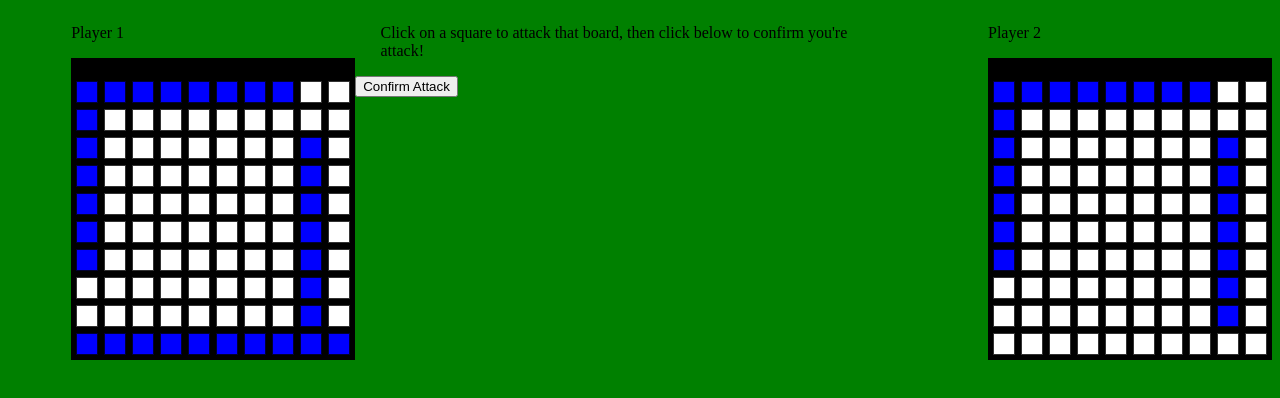
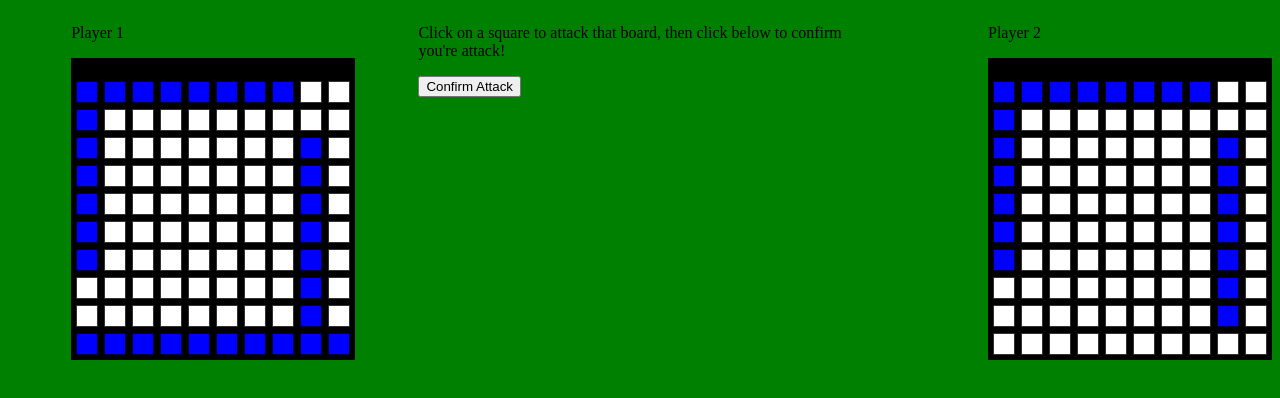
Before and after one commit to jackalot/O-Battleship, a website built with webpack: page dist/index.html in a window 1280 px wide. Built offline with Linux system fonts and the light colour scheme.

Commit message:
replaced gameStatus with gameInfo

```diff
--- a/src/style.css
+++ b/src/style.css
@@ -54,6 +54,6 @@ margin-left: 5%;
    justify-content: flex-start;
    margin-left: 10%;
 }
-.gameStatus {
+.gameInfo {
     margin-left: 5%;
 }
```
Also changed, not shown: dist/main.js.
